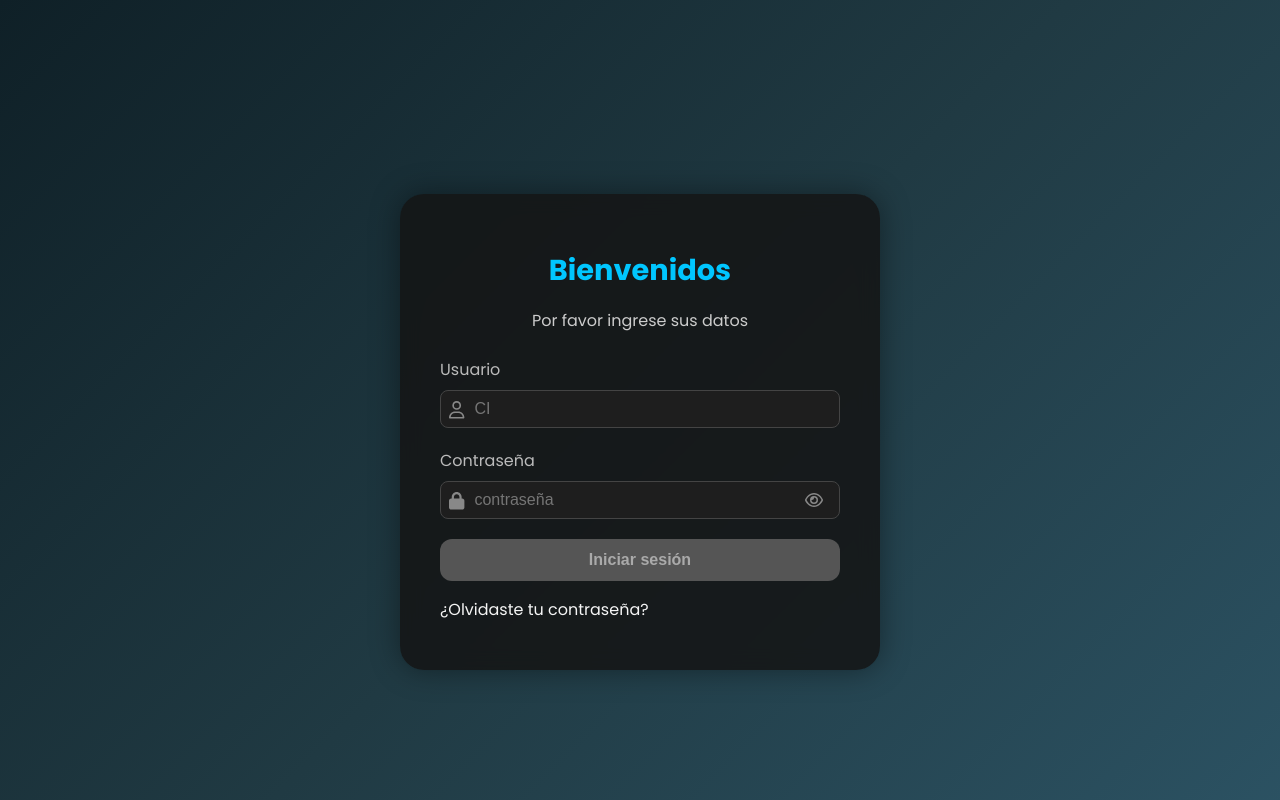
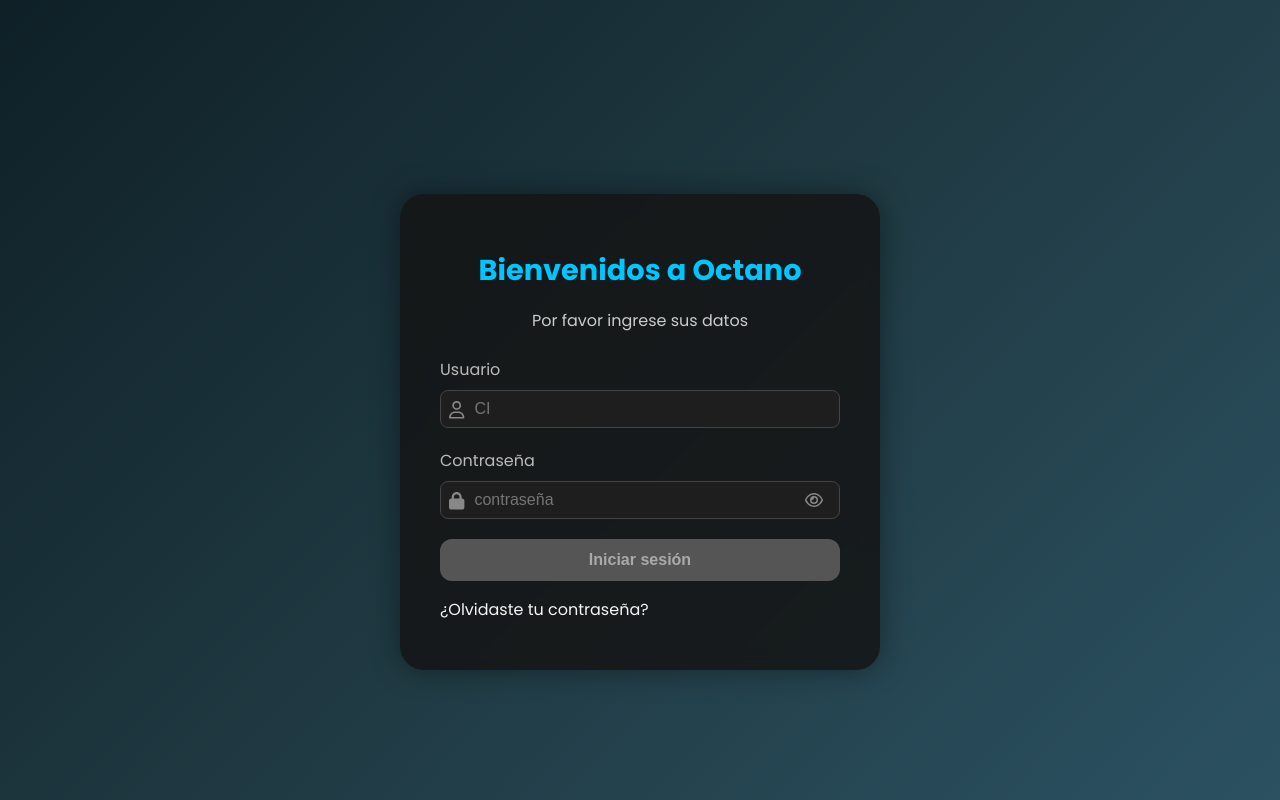
Before and after one commit to urquidijo/frontSurtidor, a React (Vite) app: page / in a window 1280 px wide. Built offline with nearby package versions, Linux system fonts and the light colour scheme; no server answers.

Commit message:
revertir

```diff
--- a/src/pages/Login/index.jsx
+++ b/src/pages/Login/index.jsx
@@ -166,7 +166,7 @@
   return (
     <div className="login-wrapper">
       <form className="login-form" onSubmit={handleSubmit}>
-        <h2 className="login-title">Bienvenidos</h2>
+        <h2 className="login-title">Bienvenidos a Octano</h2>
         <p className="login-subtitle">Por favor ingrese sus datos</p>
 
         <div className="input-group">
```
